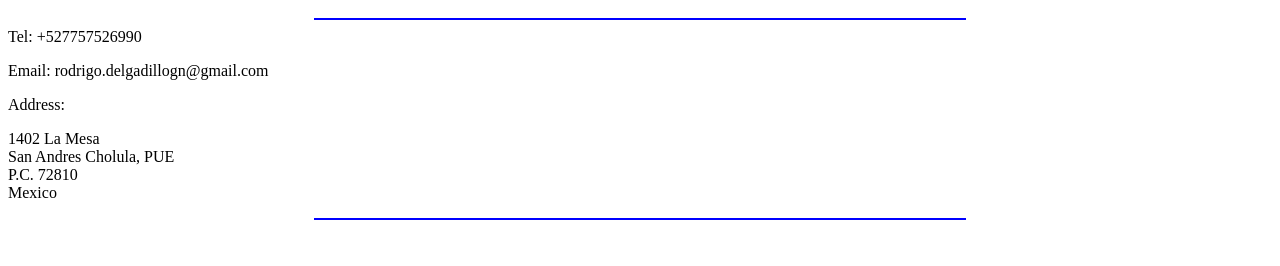
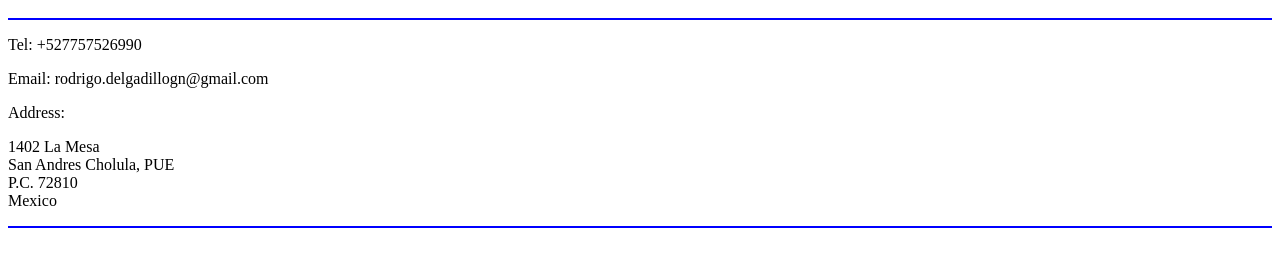
Before and after one commit to RodrigoDG09/html-portafolio, a plain HTML site: page contact.html in a window 1280 px wide. Shown: the part 48-314 px from the top of the page. Drawn offline with Linux system fonts and the light colour scheme.

Commit message:
Update contact.html

```diff
--- a/contact.html
+++ b/contact.html
@@ -7,7 +7,7 @@
     </head>
     <body>
       <h1>Contact Me</h1>
-      <hr color="blue" width="650"
+      <hr color="blue" />
       <p>Tel: +527757526990</p>
       <p>Email: rodrigo.delgadillogn@gmail.com</p>
       <p>Address:</p>
@@ -17,6 +17,6 @@
         P.C. 72810 <br />
         Mexico <br />
       </p>
-      <hr color="blue" width="650"
+      <hr color="blue" />
     </body>
 </html>
```
